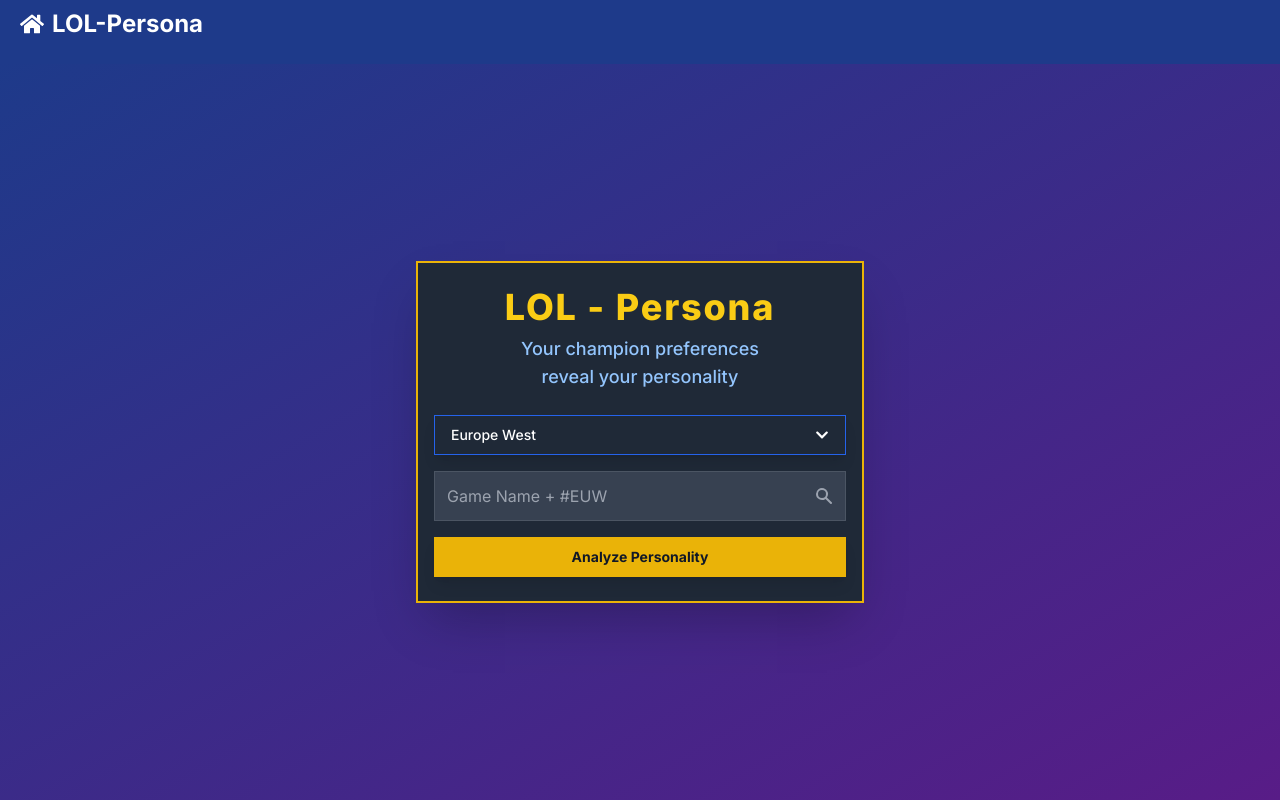
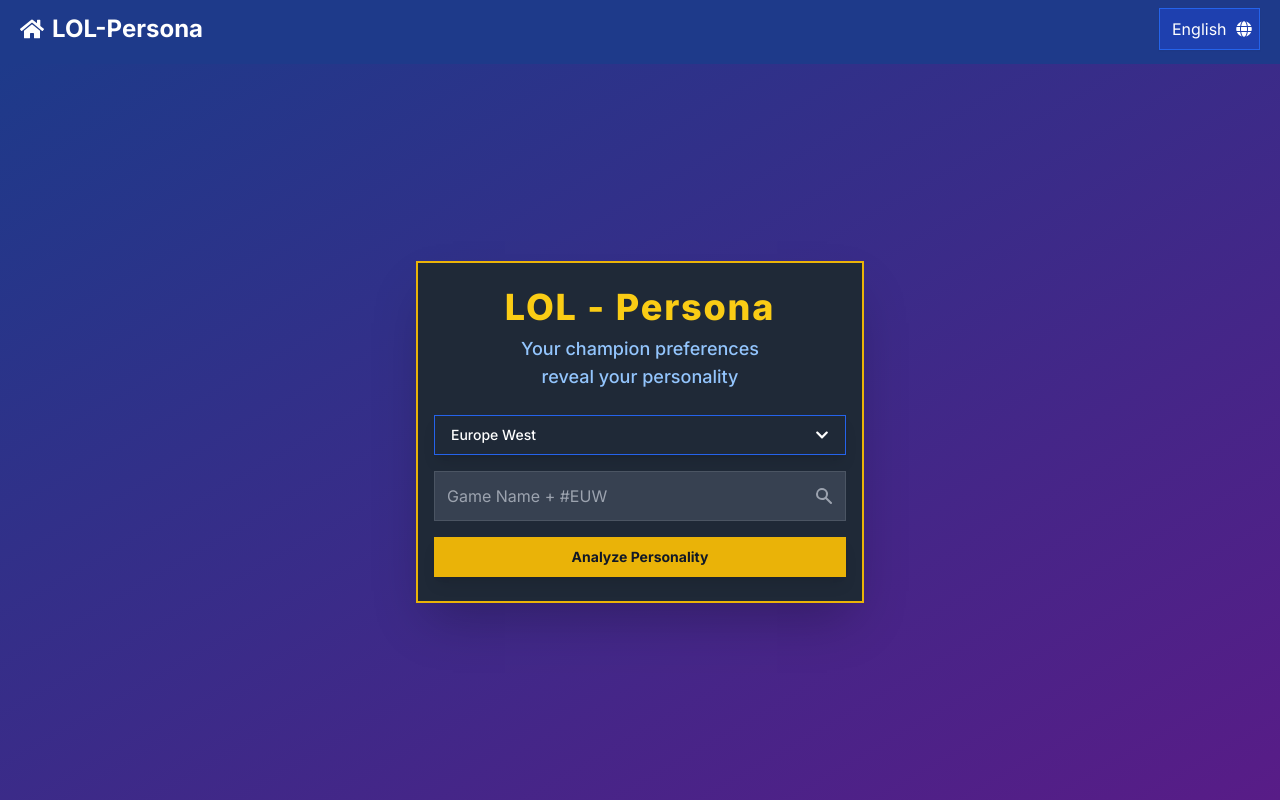
Before and after one commit to mingyuShim94/lol-persona, a Next.js app: page /en in a window 1280 px wide. Built offline with nearby package versions, Linux system fonts and the light colour scheme.

Commit message:
locale switcher

```diff
--- /dev/null
+++ b/components/localeSwitcher.jsx
@@ -0,0 +1,37 @@
+"use client";
+import { useRouter } from "next/navigation";
+import { useLocale } from "next-intl";
+import { useTransition } from "react";
+import { FaGlobe } from "react-icons/fa";
+
+const LocaleSwitcher = () => {
+  const [isPending, startTransition] = useTransition();
+  const router = useRouter();
+  const localActive = useLocale();
+
+  const onSelectLocale = (e) => {
+    const locale = e.target.value;
+    startTransition(() => {
+      router.replace(`/${locale}`);
+    });
+  };
+
+  return (
+    <div className="relative inline-block">
+      <select
+        defaultValue={localActive}
+        onChange={onSelectLocale}
+        disabled={isPending}
+        className="appearance-none bg-blue-800 text-white border border-blue-600 rounded-md py-2 pl-3 pr-8 shadow-sm focus:outline-none focus:ring-2 focus:ring-yellow-400 focus:border-yellow-400"
+      >
+        <option value="en">English</option>
+        <option value="kr">한국어</option>
+      </select>
+      <div className="pointer-events-none absolute inset-y-0 right-0 flex items-center px-2 text-white">
+        <FaGlobe className="h-4 w-4" />
+      </div>
+    </div>
+  );
+};
+
+export default LocaleSwitcher;
--- a/components/mainHeader.jsx
+++ b/components/mainHeader.jsx
@@ -1,5 +1,6 @@
 import Link from "next/link";
 import { FaGlobe, FaHome } from "react-icons/fa";
+import LocaleSwitcher from "./localeSwitcher";
 import PagePadding from "./pagePadding";
 
 export default function MainHeader() {
@@ -14,6 +15,7 @@
             <FaHome className="mr-2" />
             <span>LOL-Persona</span>
           </Link>
+          <LocaleSwitcher />
         </div>
       </PagePadding>
     </header>
--- a/src/app/[locale]/(site)/page.tsx
+++ b/src/app/[locale]/(site)/page.tsx
@@ -73,7 +73,7 @@
                   <DropdownMenuCheckboxItem
                     key={regionTag}
                     onClick={() => setRegion(regionTag)}
-                    className="block w-full text-left px-4 py-2 text-sm text-gray-300 hover:bg-gray-700 hover:text-white transition duration-150 ease-in-out"
+                    className="block w-full text-left px-4 py-3 text-base font-medium text-gray-200 hover:bg-gray-700 hover:text-white transition duration-150 ease-in-out border-b border-gray-700 last:border-b-0"
                   >
                     {regionTags[regionTag].regionName}
                   </DropdownMenuCheckboxItem>
```
